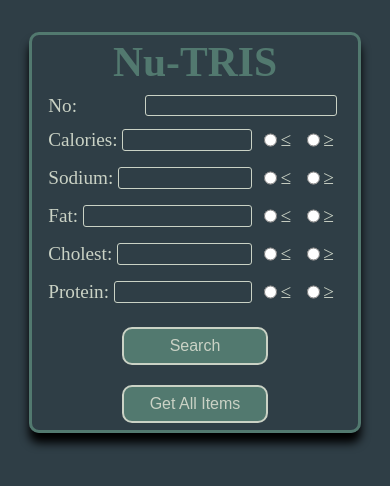
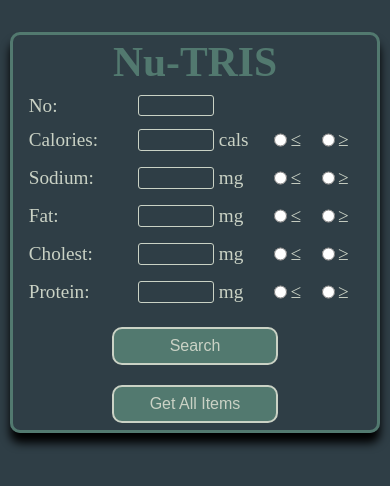
Before and after one commit to Ben3940/nutrition-app, a React (Vite) app in the folder app/: page / in a window 390 px wide. Shown: the top 486 px of the page. Built offline with nearby package versions, Linux system fonts and the light colour scheme.

Commit message:
Added styling and props to Nutrition_Field component

```diff
--- a/app/src/components/Header.tsx
+++ b/app/src/components/Header.tsx
@@ -34,7 +34,7 @@ export function Header({ names, handle_form, get_all }: header) {
         </div>
 
         {nutrition_names.map((field_name) => {
-          if (field_name === 'Calroies') {
+          if (field_name === 'Calories') {
             return (
               <Nutrition_Field
                 key={field_name}
--- a/app/src/components/Nutrition_Field.tsx
+++ b/app/src/components/Nutrition_Field.tsx
@@ -8,7 +8,15 @@ export function Nutrition_Field({ name, max_val = 1000, unit }: field) {
   return (
     <div className='input-container'>
       <label htmlFor='{name}'>{name}:</label>
-      <input type='number' name={name} id={name} min='0' max={max_val} />
+      <input
+        className='input-field-quantity'
+        type='number'
+        name={name}
+        id={name}
+        min='0'
+        max={max_val}
+      />
+      <div className='unit'>{unit}</div>
       <div className='radio'>
         <input type='radio' name='ordering' id='radio-less' value='less' />
         <label htmlFor='radio-less'>&le;</label>
--- a/app/src/index.css
+++ b/app/src/index.css
@@ -56,7 +56,8 @@ h1 {
 .input-container {
   width: 50%;
   margin: auto;
-  display: flex;
+  display: grid;
+  grid-template-columns: 2fr 2fr 1fr 1fr 1fr;
   justify-content: space-between;
   align-items: center;
 }
@@ -74,6 +75,14 @@ h1 {
   background-color: var(--background-primary);
 }
 
+.input-container > label {
+  margin-right: auto;
+}
+
+.input-container > input {
+  margin-left: auto;
+}
+
 .radio {
   margin: 0.5rem;
   display: flex;
@@ -81,6 +90,10 @@ h1 {
 
 .radio > input {
   margin-right: 0.2rem;
+}
+
+.unit {
+  margin-right: auto;
 }
 
 .submit-button {
@@ -222,7 +235,7 @@ h1 {
   }
 
   header {
-    width: 85vw;
+    width: 95vw;
     padding: 0.2rem 1rem;
   }
 
@@ -234,7 +247,7 @@ h1 {
   .input-container > input,
   .input-container > select {
     font-size: 0.9rem;
-    width: 12rem;
+    width: 80%;
   }
 
   .submit-button {
```
